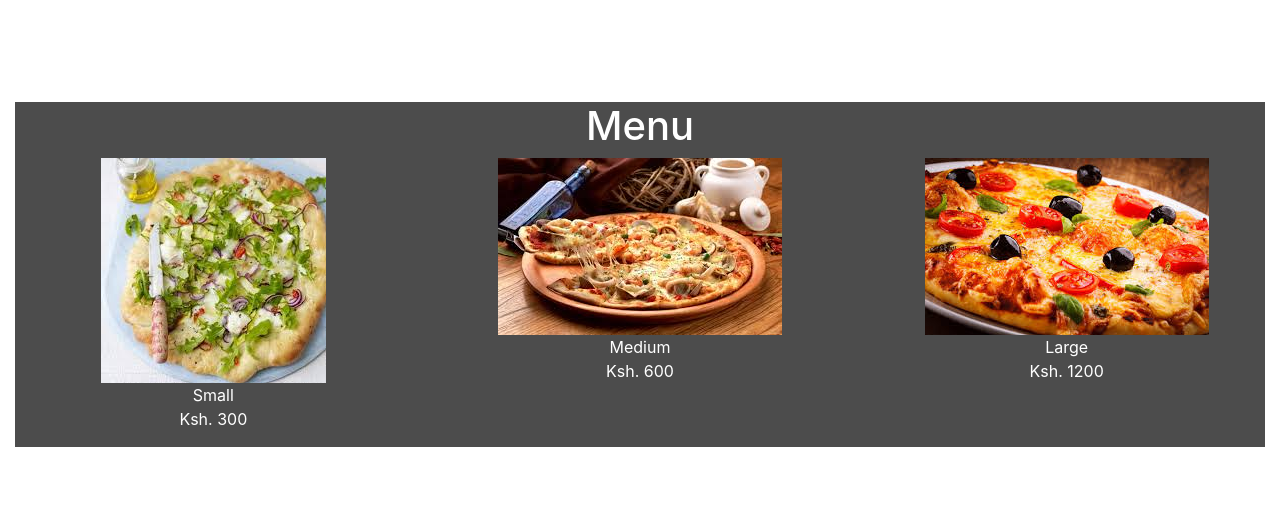
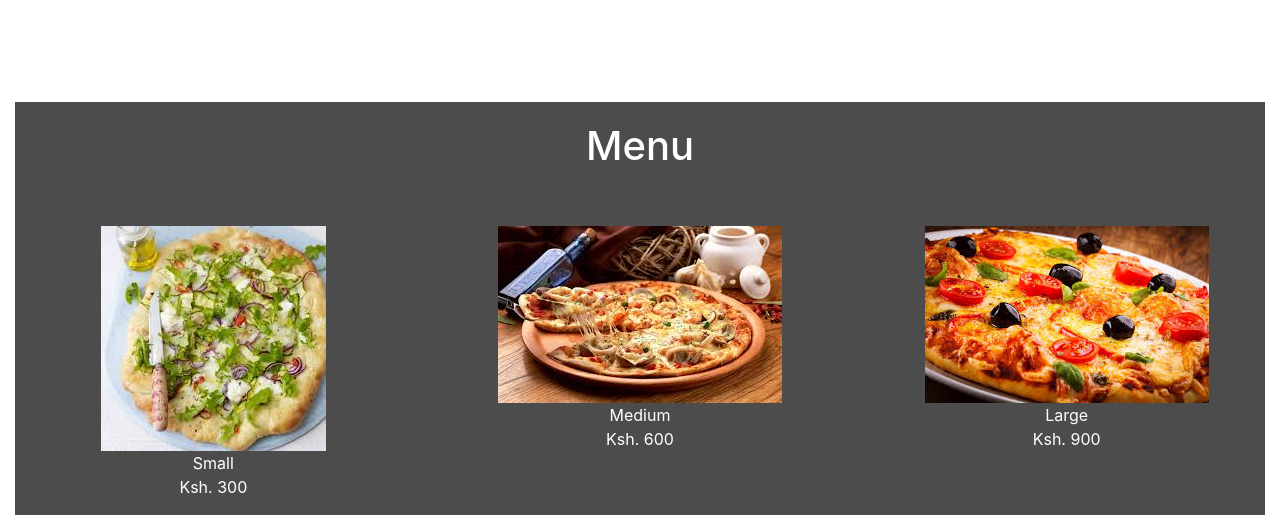
Before and after one commit to BenardBett/Pizza, a plain HTML site: page index.html in a window 1280 px wide. Shown: the part 460-975 px from the top of the page. Before the commit the page ends 907 px from the top, so only its background shows below. Drawn offline with nearby package versions, Linux system fonts and the light colour scheme.

Commit message:
modified index.html

```diff
--- a/css/styles.css
+++ b/css/styles.css
@@ -49,3 +49,7 @@ li{
     height: inherit;
     background-color: rgba(0, 0, 0, 0.7);
 }
+
+#menu {
+    padding-top: 20px;
+}
--- a/index.html
+++ b/index.html
@@ -41,7 +41,7 @@
   <br>
   <div class="menu col-md-12">
       <div class="menu-overlay">
-          <h1 class="text-center text-white" id="menu">Menu</h1>
+          <h1 class="text-center text-white" id="menu">Menu</h1><br><br>
           <div class="pizza-menu row text-center">
               <figure class="col-sm-4">
                   <img src="Images/smaller.jpeg" alt="small-pizza" class="wiggle">
@@ -53,7 +53,7 @@
               </figure>
               <figure class="col-sm-4">
                   <img src="Images/latrge.jpeg" alt="large-pizza" class="wiggle">
-                  <figcaption class="text-white">Large<br>Ksh. 1200</figcaption>
+                  <figcaption class="text-white">Large<br>Ksh. 900</figcaption>
               </figure>
           </div>
       </div>
```
